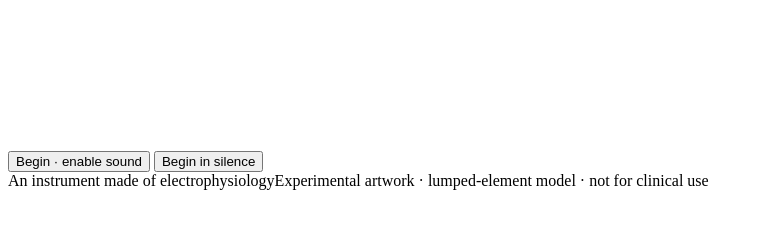
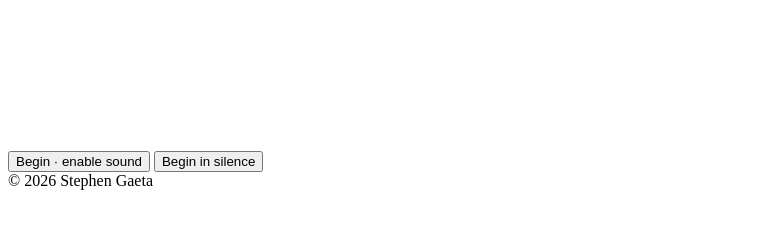
Before and after one commit to sag327/counterpoint, a website: page src/index.html in a window 1280 px wide. Shown: the part 71-300 px from the top of the page, without its empty margins (0-763 px from the left). Drawn offline with Linux system fonts and the light colour scheme.

Commit message:
Replace the app footer with a copyright notice

```diff
--- a/src/index.html
+++ b/src/index.html
@@ -62,7 +62,7 @@
     <div class="notes-bar"><span class="draft-mark">DRAFT</span><span id="notes-title">Liner notes</span><button type="button" id="notes-close" aria-label="Close the liner notes">×</button></div>
     <article id="notes-body" class="notes-body"></article>
   </dialog>
-  <footer>An instrument made of electrophysiology<span>Experimental artwork · lumped-element model · not for clinical use</span></footer>
+  <footer>© 2026 Stephen Gaeta</footer>
   <script type="text/plain" id="protocol-worker-source">/* INLINE_WORKER */</script>
   <script>/* INLINE_APP */</script>
 </body>
```
Also changed, not shown: dist/counterpoint-circulation.html, dist/counterpoint.html, 1 other file.
